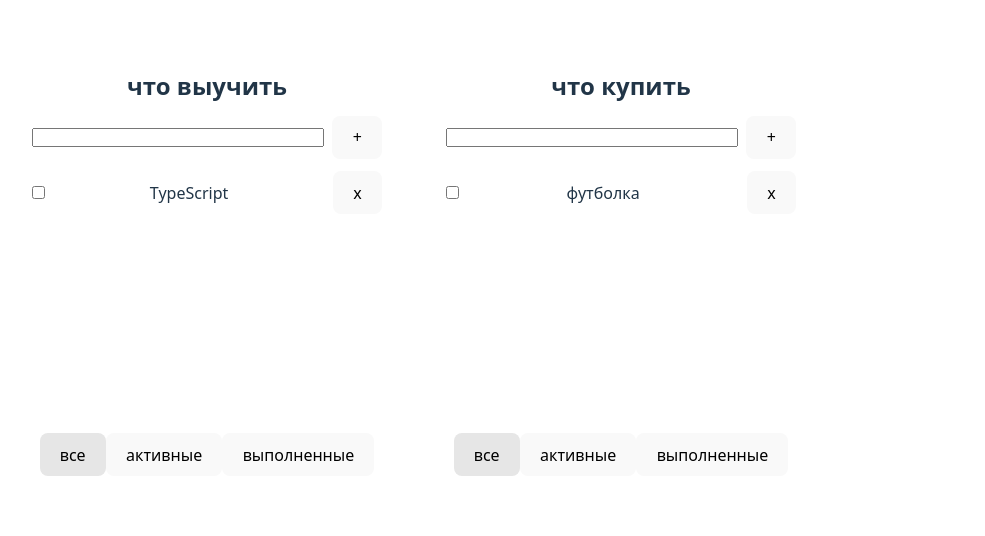
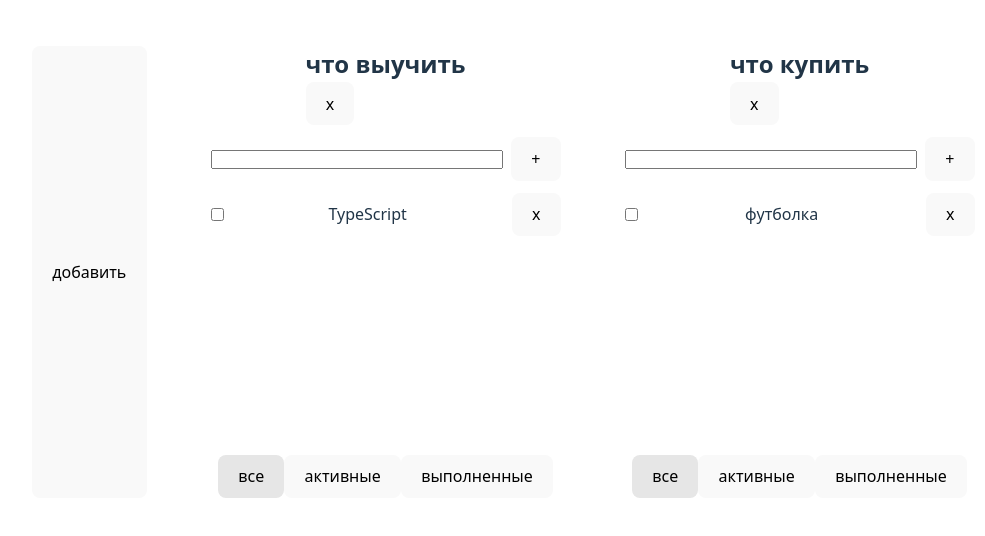
Before and after one commit to Tohaprep/todo_list, a React (Vite) app: page / in a window 1280 px wide. Shown: the part 128-664 px from the top of the page, without its empty margins (18-1003 px from the left). Built offline with nearby package versions, Linux system fonts and the light colour scheme.

Commit message:
fixed render bugs

```diff
--- a/src/App.tsx
+++ b/src/App.tsx
@@ -32,9 +32,39 @@ function App() {
   ]);
 
   const [tasks, setTasks] = useState<TasksType>({
-    [todoLists[0].id]: [{ id: v1(), title: "TypeScript", isDone: false }],
-    [todoLists[1].id]: [{ id: v1(), title: "футболка", isDone: false }],
+    ...(todoLists[0] && {
+      [todoLists[0].id]: [{ id: v1(), title: "TypeScript", isDone: false }],
+    }),
+    ...(todoLists[1] && {
+      [todoLists[1].id]: [{ id: v1(), title: "футболка", isDone: false }],
+    }),
   });
+
+  const addTodoList = () => {
+    const newTodoList: todoListsType = {
+      id: v1(),
+      title: "что купить",
+      filterValue: "all",
+    };
+    setTodoLists([...todoLists, newTodoList]);
+    setTasks({
+      ...tasks,
+      [newTodoList.id]: [{ id: v1(), title: "новое задание", isDone: false }],
+    });
+  };
+
+  const removeTodoList = (todoListId: string) => {
+    setTodoLists(
+      todoLists.filter((todolist) => {
+        return todolist.id !== todoListId;
+      })
+    );
+    setTasks((prevTasks) => {
+      const updatedTasks = { ...prevTasks };
+      delete updatedTasks[todoListId];
+      return updatedTasks;
+    });
+  };
 
   const filterTasks = (todoListId: string, value: filterValueType) => {
     const newTodoLists = todoLists.map((todoList) => {
@@ -80,15 +110,21 @@ function App() {
   return (
     <div className="App">
       <div className="todos">
+        <button
+          onClick={() => {
+            addTodoList();
+          }}>
+          добавить
+        </button>
         {todoLists.map((todoList) => {
           let filteredTasks = tasks[todoList.id];
 
           if (todoList.filterValue === "active") {
-            filteredTasks = tasks[todoList.id].filter((t) => t.isDone == false);
+            filteredTasks = filteredTasks.filter((t) => t.isDone == false);
           }
 
           if (todoList.filterValue === "completed") {
-            filteredTasks = tasks[todoList.id].filter((t) => t.isDone == true);
+            filteredTasks = filteredTasks.filter((t) => t.isDone == true);
           }
 
           return (
@@ -102,6 +138,7 @@ function App() {
               removeTask={removeTask}
               filterTasks={filterTasks}
               changeTaskStatus={changeTaskStatus}
+              removeTodoList={removeTodoList}
             />
           );
         })}
--- a/src/components/todolist.tsx
+++ b/src/components/todolist.tsx
@@ -12,12 +12,8 @@ type TaskListProps = {
   addTask: (todoListId: string, value: string) => void;
   removeTask: (todoListId: string, id: string) => void;
   filterTasks: (todoListId: string, value: filterValueType) => void;
-  changeTaskStatus: (
-    todoListId: string,
-
-    id: string,
-    isDone: boolean
-  ) => void;
+  changeTaskStatus: (todoListId: string, id: string, isDone: boolean) => void;
+  removeTodoList: (todoListId: string) => void;
 };
 
 export function TodoList({
@@ -29,6 +25,7 @@ export function TodoList({
   removeTask,
   filterTasks,
   changeTaskStatus,
+  removeTodoList,
 }: TaskListProps) {
   let [newTaskTitle, setNewTaskTitle] = useState("");
   let [error, setError] = useState<string | null>(null);
@@ -57,7 +54,15 @@ export function TodoList({
 
   return (
     <div className="todo">
-      <h2 className="todo_header">{title}</h2>
+      <span>
+        <h2 className="todo_header">{title}</h2>
+        <button
+          onClick={() => {
+            removeTodoList(todoListId);
+          }}>
+          х
+        </button>
+      </span>
       <div className="todo_input">
         <input
           className={error ? "todo_textarea-error" : "todo_textarea"}
```
